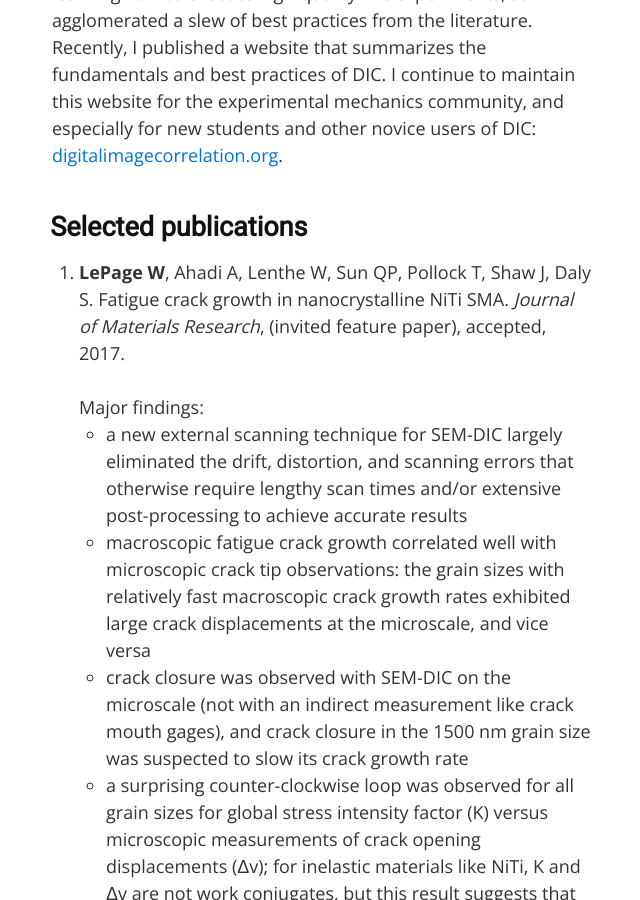
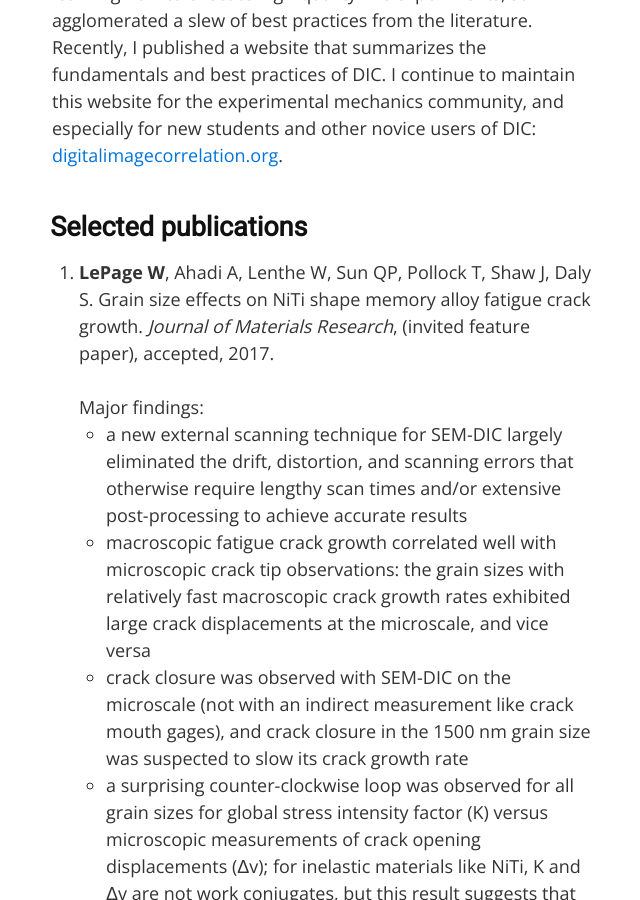
Before and after one commit to wlepage/wlepage.github.io, a Jekyll site: the page built from index.md, in a window 1280 px wide and 900 px high, scrolled down 2391 px. Shown: the whole window, without its empty margins (318-958 px from the left). Built offline with Jekyll 4.4.1, drawn with Linux system fonts in a browser that asks for light colours.

Commit message:
Update index.md

```diff
--- a/index.md
+++ b/index.md
@@ -46,7 +46,7 @@ En route to building new understandings about material degradation and failure,
 One experimental technique that has been especially useful in my research is digital image correlation (DIC). When I began using DIC, there was not a single document or resource for learning how to execute high-quality DIC experiments, so I agglomerated a slew of best practices from the literature. Recently, I published a website that summarizes the fundamentals and best practices of DIC. I continue to maintain this website for the experimental mechanics community, and especially for new students and other novice users of DIC: [digitalimagecorrelation.org](http://digitalimagecorrelation.org/).
 
 ## Selected publications
-1. __LePage W__, Ahadi A, Lenthe W, Sun QP, Pollock T, Shaw J, Daly S. Fatigue crack growth in nanocrystalline NiTi SMA. _Journal of Materials Research_, (invited feature paper), accepted, 2017. <br /><br />
+1. __LePage W__, Ahadi A, Lenthe W, Sun QP, Pollock T, Shaw J, Daly S. Grain size effects on NiTi shape memory alloy fatigue crack growth. _Journal of Materials Research_, (invited feature paper), accepted, 2017. <br /><br />
 Major findings:
 	+ a new external scanning technique for SEM-DIC largely eliminated the drift, distortion, and scanning errors that otherwise require lengthy scan times and/or extensive post-processing to achieve accurate results
 	+ macroscopic fatigue crack growth correlated well with microscopic crack tip observations: the grain sizes with relatively fast macroscopic crack growth rates exhibited large crack displacements at the microscale, and vice versa
```
